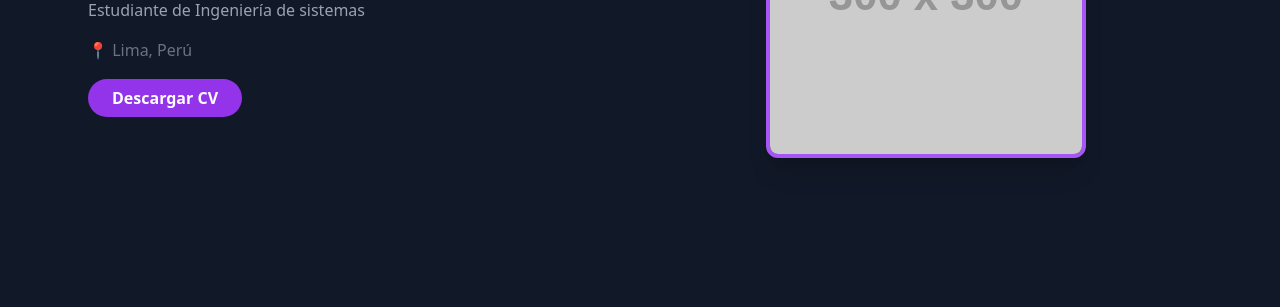
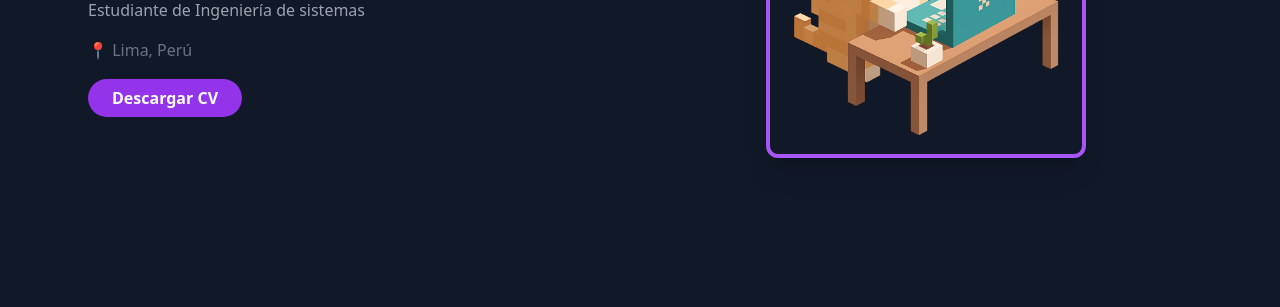
Before and after one commit to brisa-v/portafolio, a plain HTML site: page index.html in a window 1280 px wide. Shown: the part 322-629 px from the top of the page. Drawn offline with nearby package versions, Linux system fonts and the light colour scheme; placeholder pictures from the web are drawn by us.

Commit message:
Update index.html

```diff
--- a/index.html
+++ b/index.html
@@ -44,7 +44,7 @@
 
   <!-- Imagen derecha -->
   <div class="md:w-1/2 flex justify-center">
-    <img src="https://via.placeholder.com/300" alt="Tu foto" class="rounded-xl shadow-xl border-4 border-purple-500 object-cover w-72 h-72 md:w-80 md:h-80">
+    <img src="img/avatar-coder-cat.png" alt="Foto de Brisa" class="rounded-xl shadow-xl border-4 border-purple-500 object-cover w-72 h-72 md:w-80 md:h-80">
   </div>
 
 </section>
```
